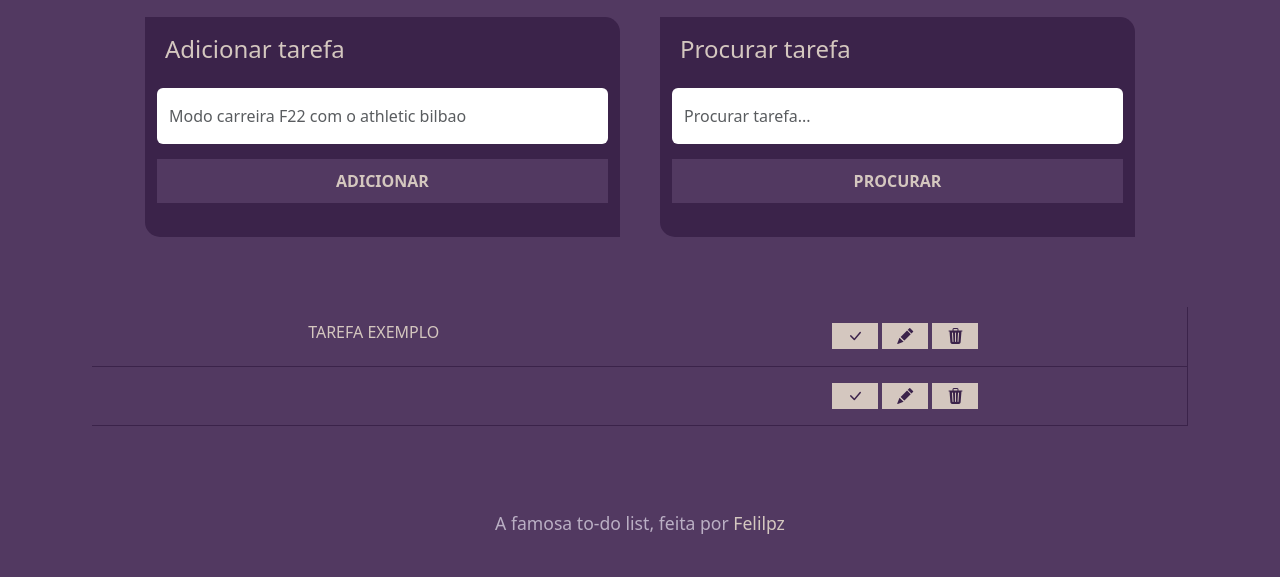
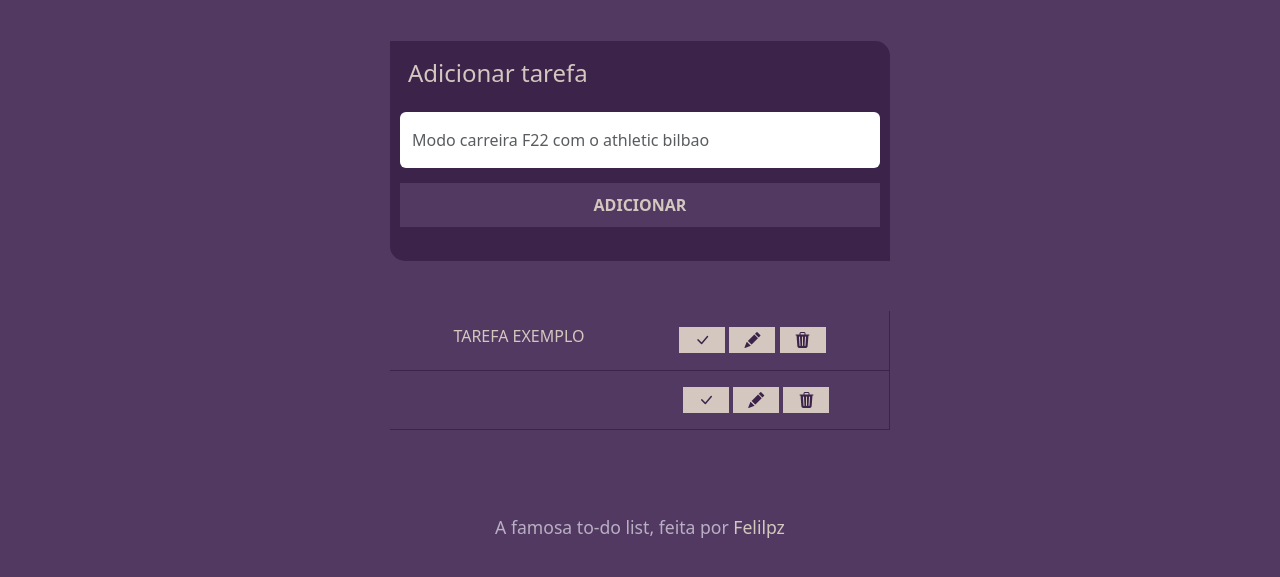
Before and after one commit to Felilpz/lista-de-tarefas, a plain HTML site: page index.html in a window 1280 px wide. Both pictures are taken after a click on the button "ADICIONAR". Shown: the part 75-652 px from the top of the page. Drawn offline with nearby package versions, Linux system fonts and the light colour scheme.

Commit message:
finalizado por enquanto pq ainda nao tenho nivel pra adicionar pesquisa

```diff
--- a/index.html
+++ b/index.html
@@ -28,8 +28,8 @@
       <h1 class="mb-4">SUA <span class="titleChange">LISTA DE TAREFAS¡</span></h1>
     </header>
     <section>
-      <div class="row justify-content-center mt-4">
-        <div class="col-5 blocosX">
+      <div class="justify-content-center mt-4">
+        <div class="blocosX mt-5">
           <form>
             <div class="mb-2">
               <label for="adicionar" class="form-label p-2"><h4>Adicionar tarefa</h4></label>
@@ -40,28 +40,16 @@
             </div>
           </form>
         </div>
-
-        <div class="col-5 blocosX">
-          <form>
-            <div class="mb-2">
-              <label for="procurar" class="form-label p-2"><h4>Procurar tarefa</h4></label>
-              <input type="text" id="procurar" class="form-control" required placeholder="Procurar tarefa...">
-            </div>
-            <div class="mb-4">
-              <input type="button" value="PROCURAR" class="butao" onclick="searchButton()">
-            </div>
-          </form>
-        </div>
       </div>
 
 
       <div id="main">
         <div class="itemsEvent">
-          <div class="title col-6">
+          <div class="title">
             <h6>TAREFA EXEMPLO<h6>
           </div>
 
-          <div class="buttonsInEvent col-6">
+          <div class="buttonsInEvent">
             <button class="finish-todo" onclick="confirmButton(event)">
               <i class="bi bi-check-lg"></i>
             </button>
--- a/script/script.js
+++ b/script/script.js
@@ -1,23 +1,24 @@
+// Global
+let main = document.getElementById("main");
+
 // Adicionar
 function addButton() {
-  var main = document.getElementById("main");
-
   // Cria uma nova div com a classe "itemsEvent mb-4"
-  var newTodo = document.createElement("div");
+  let newTodo = document.createElement("div");
   newTodo.className = "itemsEvent mb-4";
 
   // Cria uma div para o título da tarefa
-  var title = document.createElement("div");
+  let title = document.createElement("div");
   title.className = "title col-6";
 
   // Adiciona o título da tarefa ao elemento
-  var task = document.createElement("h6")
+  let task = document.createElement("h6")
   let adicionar = String(document.getElementById('adicionar').value)
   task.innerHTML = `${adicionar}`
   title.appendChild(task);
 
   // Cria uma div para os botões
-  var buttons = document.createElement("div");
+  let buttons = document.createElement("div");
   buttons.className = "buttonsInEvent col-6";
 
   // Adiciona os botões ao elementoi
@@ -45,12 +46,6 @@ function addButton() {
   // Resetar input text dps de enviar
   document.getElementById('adicionar').value = "";
   document.getElementById('adicionar').focus();
-}
-
-
-// Pesquisar
-function searchButton() {
-  window.alert('teste procurar');
 }
 
 // Confirmar
--- a/style/style.css
+++ b/style/style.css
@@ -50,6 +50,7 @@ input {
 }
 
 .itemsEvent {
+    width: 500px;
     display: flex;
     justify-content: space-around;
     align-items: center;
@@ -57,6 +58,15 @@ input {
     transition: 0.3s;
     border-bottom: 1px solid var(--cor1);
     border-right: 1px solid var(--cor1);
+    margin: 0 auto;
+}
+
+@media (max-width: 768px) {
+    .itemsEvent {
+        width: 100%;
+        flex-wrap: wrap;
+        justify-content: center;
+    }
 }
 
 h6 {
@@ -135,8 +145,11 @@ footer>p {
 }
 
 .blocosX {
-    width: 368px;
-    margin-bottom: 20px;
+    width: 500px;
+
+    display: block;
+    margin: 0 auto;
+
 }
 
 @media (max-width: 768px) {
```
